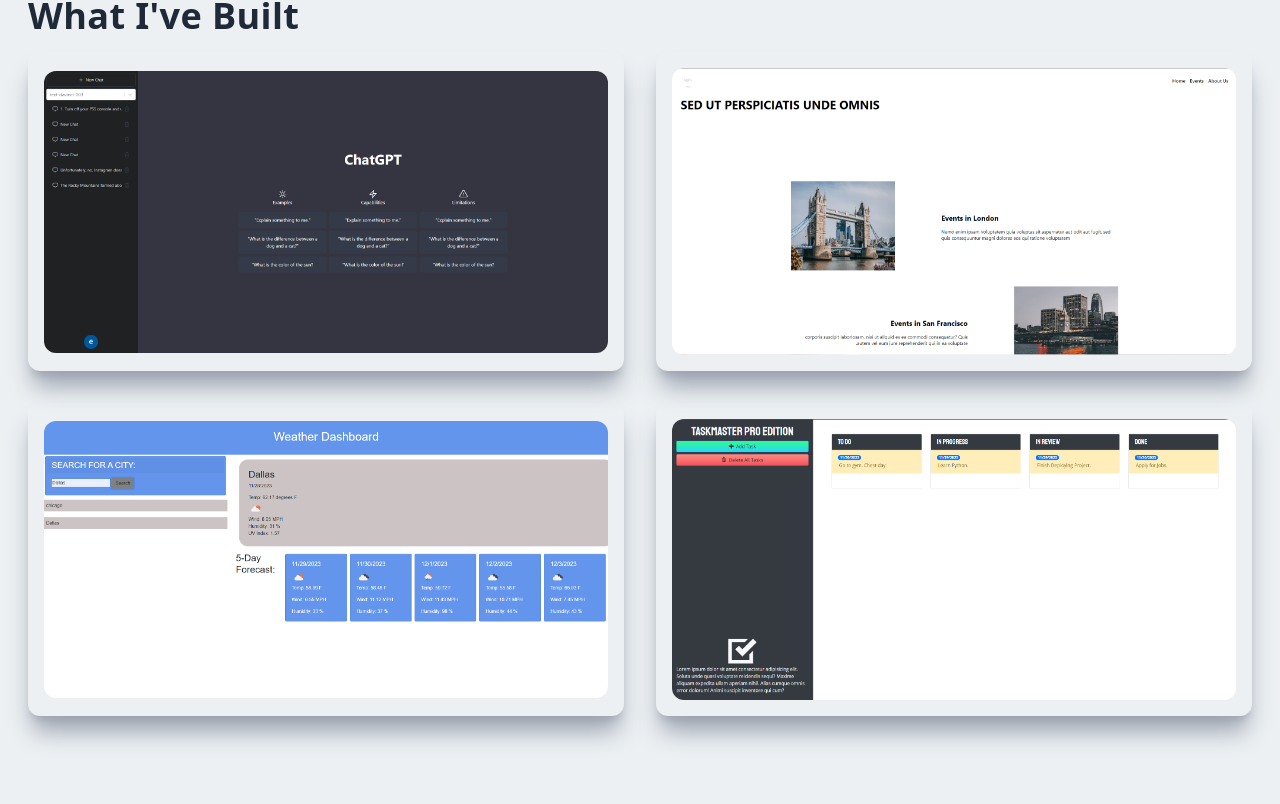
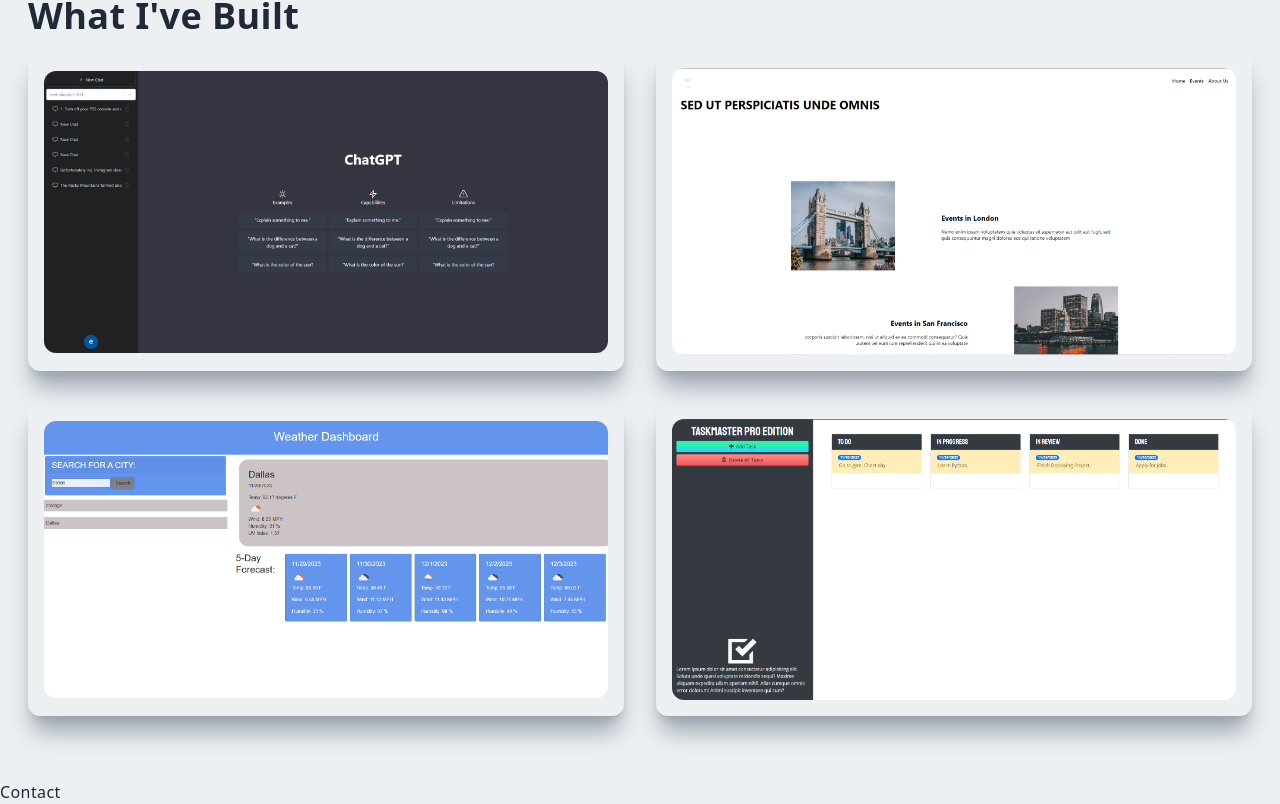
Before and after one commit to Erey2790/newportnext, a Next.js app: page / in a window 1280 px wide. Shown: the part 2512-3316 px from the top of the page. Before the commit the page ends 3292 px from the top, so only its background shows below. Built offline with nearby package versions, Linux system fonts and the light colour scheme.

Commit message:
contact is being created

```diff
--- /dev/null
+++ b/components/Contact.jsx
@@ -0,0 +1,9 @@
+import React from 'react'
+
+const Contact = () => {
+  return (
+    <div>Contact</div>
+  )
+}
+
+export default Contact
--- a/components/ProjectItem.jsx
+++ b/components/ProjectItem.jsx
@@ -5,13 +5,13 @@ import Image from 'next/image'
 import eventsapp from '../public/assets/eventsapp.PNG'
 
 
-const ProjectItem = ({title, backgroundImg, projectUrl}) => {
+const ProjectItem = ({title, backgroundImg, projectUrl, projectType}) => {
   return (
     <div className='relative flex items-center justify-center h-auto w-full shadow-xl shadow-gray-400 rounded-xl p-4 group hover:bg-gradient-to-r from-[#5651e5] to-[#709dff]'>
                     <Image className='rounded-xl group-hover:opacity-10' src={backgroundImg} />
                     <div className='hidden group-hover:block absolute top-[50%] left-[50%] translate-x-[-50%] translate-y-[-50%]'>
                         <h3 className='text-2xl text-white tracking-wider text-center'>{title}</h3>
-                        <p className='pb-4 pt-2 text-white text-center'>NextJS Project</p>
+                        <p className='pb-4 pt-2 text-white text-center'>{projectType}</p>
                         <Link href={projectUrl}>
                             <p className='text-center py-3 rounded-lg bg-white text-gray-700 font-bold text-lg cursor-pointer'>More Info</p>
                         </Link>
--- a/components/Projects.jsx
+++ b/components/Projects.jsx
@@ -18,21 +18,25 @@ const Projects = () => {
         <div className="grid md:grid-cols-2 gap-8">
           <ProjectItem
             title="ChatGPTClone"
+            projectType="NextJS"
             backgroundImg={nextjs}
             projectUrl="/chatgpt"
           />
           <ProjectItem
             title="Events App"
+            projectType="NextJS"
             backgroundImg={eventsapp}
             projectUrl="/eventsapp"
           />
           <ProjectItem
             title="Weather Dashboard"
+            projectType="Javascript"
             backgroundImg={weatherapp}
             projectUrl="/eventsapp"
           />
           <ProjectItem
             title="TaskMaster Pro"
+            projectType="Javascript"
             backgroundImg={taskMaster}
             projectUrl="/eventsapp"
           />
--- a/pages/index.js
+++ b/pages/index.js
@@ -6,6 +6,7 @@ import Main from '@/components/Main'
 import About from '@/components/About'
 import Skills from '@/components/Skills'
 import Projects from '@/components/Projects'
+import Contact from '@/components/Contact'
 
 const inter = Inter({ subsets: ['latin'] })
 
@@ -22,6 +23,7 @@ export default function Home() {
       <About />
       <Skills />
       <Projects />
+      <Contact />
     </div>
 
   )
```
